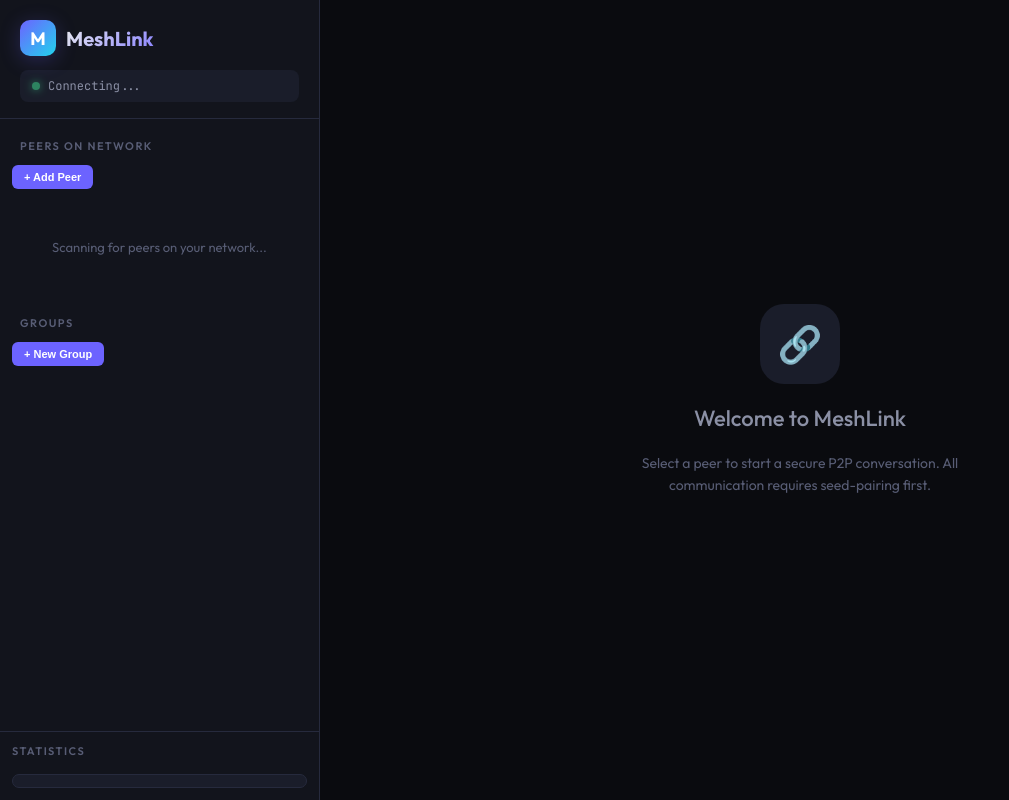
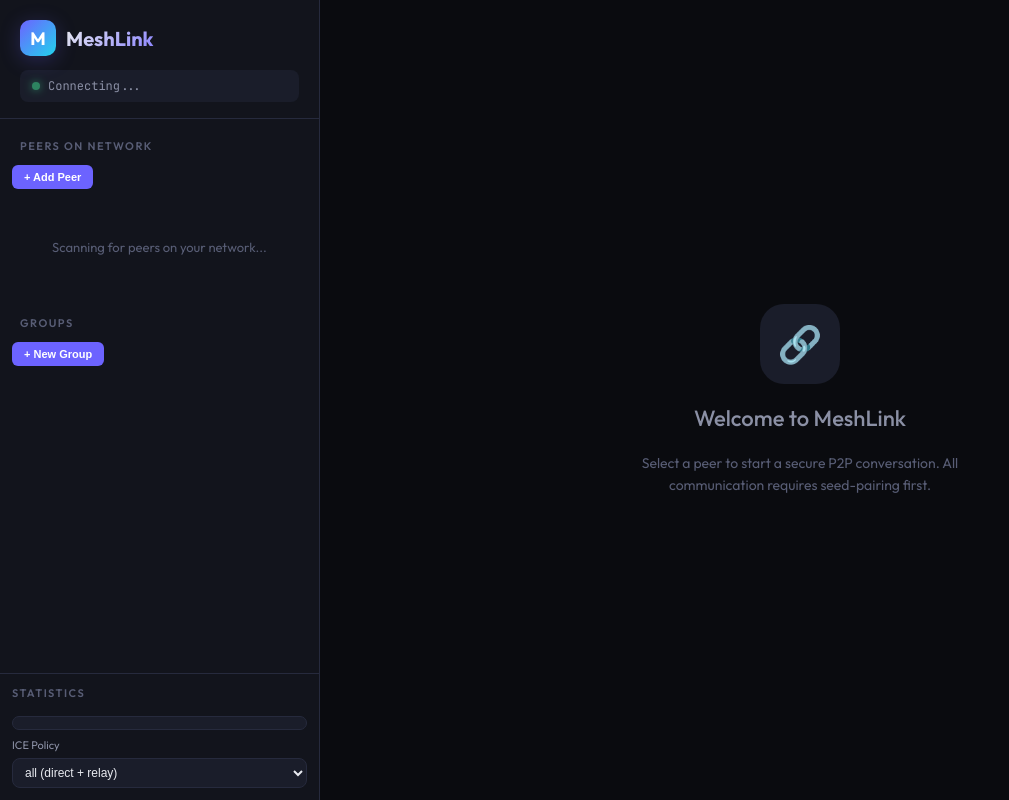
Before and after one commit to pmixay/MeshLink, a Flask app: page / in a window 1280 px wide. Shown: the whole page, without its empty margins (0-1009 px from the left). Run offline with Flask 3, Linux system fonts and the light colour scheme; data that the repository does not hold is empty; some libraries are stand-ins or nearby versions.

Commit message:
feat: implement runtime TURN fallback and add benchmark/filled QoS report

```diff
--- a/templates/index.html
+++ b/templates/index.html
@@ -393,10 +393,37 @@ const S = {
     _restoredOnLoad: false,
     // WebRTC: ICE candidates can arrive before pc exists or before remoteDescription.
     _pendingIce: [],
+    rtcConfig: null,
+    rtcPolicy: 'all',
+    rtcFallbackUsed: false,
 };
 let pc = null;
 let localStream = null;
 let _rtcStatsInterval = null;
+
+async function loadRtcConfig(){
+    try{
+        const r = await fetch('/api/webrtc/config');
+        if(!r.ok) throw new Error('webrtc config unavailable');
+        const cfg = await r.json();
+        if(cfg && Array.isArray(cfg.iceServers) && cfg.iceServers.length){
+            S.rtcConfig = { iceServers: cfg.iceServers, iceTransportPolicy: (cfg.iceTransportPolicy || 'all') };
+            S.rtcPolicy = S.rtcConfig.iceTransportPolicy || 'all';
+        }
+    }catch(_){
+        S.rtcConfig = { iceServers: [{ urls: 'stun:stun.l.google.com:19302' }], iceTransportPolicy: 'all' };
+        S.rtcPolicy = 'all';
+    }
+}
+
+function applyRtcPolicy(policy){
+    const p = (policy === 'relay') ? 'relay' : 'all';
+    S.rtcPolicy = p;
+    if(!S.rtcConfig) S.rtcConfig = { iceServers: [{ urls: 'stun:stun.l.google.com:19302' }] };
+    S.rtcConfig.iceTransportPolicy = p;
+    const sel = document.getElementById('ice-policy');
+    if(sel) sel.value = p;
+}
 
 function isGroupKey(pid){ return typeof pid === 'string' && pid.startsWith('group:'); }
 function groupIdFromKey(pid){ return isGroupKey(pid) ? pid.slice(6) : ''; }
@@ -1014,8 +1041,6 @@ function completeXfer(d){
 // ═══════════════════════════════════════════════
 //  WEBRTC CALLS WITH LIVE METRICS
 // ═══════════════════════════════════════════════
-const rtcConfig = { iceServers: [{ urls: 'stun:stun.l.google.com:19302' }] };
-
 function initiateCall(type){
     if(!S.activePeer)return;
     S.callPeer=S.activePeer; S.callType=type; S.callDir='outgoing';
@@ -1051,7 +1076,8 @@ async function startWebRTC(isCaller){
         lv.play?.().catch(()=>{});
     }
 
-    pc = new RTCPeerConnection(rtcConfig);
+    const runtimeCfg = S.rtcConfig || { iceServers: [{ urls: 'stun:stun.l.google.com:19302' }], iceTransportPolicy: S.rtcPolicy || 'all' };
+    pc = new RTCPeerConnection(runtimeCfg);
     localStream.getTracks().forEach(t => pc.addTrack(t, localStream));
 
     // In case ICE candidates arrived before pc was created.
@@ -1081,7 +1107,21 @@ async function startWebRTC(isCaller){
 
     pc.onconnectionstatechange = () => {
         if(pc.connectionState === 'connected'){ S.callActive = true; startTimer(); startRTCStats(); }
-        if(pc.connectionState === 'disconnected' || pc.connectionState === 'failed') hangUp();
+        if(pc.connectionState === 'disconnected' || pc.connectionState === 'failed'){
+            if(!S.rtcFallbackUsed && S.rtcPolicy !== 'relay'){
+                S.rtcFallbackUsed = true;
+                applyRtcPolicy('relay');
+                toast('Network degradation detected: switching ICE to relay and retrying call');
+                const peer = S.callPeer;
+                const ctype = S.callType || 'audio';
+                cleanupCall(false);
+                if(peer){
+                    socket.emit('start_call',{peer_id:peer,call_type:ctype});
+                }
+                return;
+            }
+            hangUp();
+        }
     };
 
     if(isCaller){
@@ -1322,6 +1362,29 @@ function addPeer(){
         }
     }).catch(() => toast('Failed to add peer'));
 }
+
+// Runtime ICE policy switch
+document.addEventListener('DOMContentLoaded', async ()=>{
+    await loadRtcConfig();
+    const controlsHost = document.querySelector('.stats-panel');
+    if(controlsHost && !document.getElementById('ice-policy')){
+        const wrap = document.createElement('div');
+        wrap.className = 'form-group';
+        wrap.style.marginTop = '8px';
+        wrap.innerHTML = `<label class="form-label" style="font-size:11px">ICE Policy</label>
+            <select id="ice-policy" class="form-input" style="font-size:12px;padding:6px 8px">
+                <option value="all">all (direct + relay)</option>
+                <option value="relay">relay only (TURN)</option>
+            </select>`;
+        controlsHost.appendChild(wrap);
+        const sel = document.getElementById('ice-policy');
+        sel.value = S.rtcPolicy || 'all';
+        sel.addEventListener('change', ()=>{
+            applyRtcPolicy(sel.value);
+            toast(`ICE policy switched to ${S.rtcPolicy}`);
+        });
+    }
+});
 </script>
 </body>
 </html>
--- a/web/server.py
+++ b/web/server.py
@@ -15,10 +15,16 @@ from werkzeug.utils import secure_filename
 
 try:
     from ..core.node import MeshNode
-    from ..core.config import WEB_PORT, NODE_ID, NODE_NAME, LOCAL_IP, DOWNLOADS_DIR
+    from ..core.config import (
+        WEB_PORT, NODE_ID, NODE_NAME, LOCAL_IP, DOWNLOADS_DIR,
+        WEBRTC_STUN, WEBRTC_TURN_URL, WEBRTC_TURN_USER, WEBRTC_TURN_PASS, WEBRTC_ICE_POLICY,
+    )
 except ImportError:
     from core.node import MeshNode
-    from core.config import WEB_PORT, NODE_ID, NODE_NAME, LOCAL_IP, DOWNLOADS_DIR
+    from core.config import (
+        WEB_PORT, NODE_ID, NODE_NAME, LOCAL_IP, DOWNLOADS_DIR,
+        WEBRTC_STUN, WEBRTC_TURN_URL, WEBRTC_TURN_USER, WEBRTC_TURN_PASS, WEBRTC_ICE_POLICY,
+    )
 
 logger = logging.getLogger("meshlink.web")
 
@@ -96,6 +102,28 @@ def api_groups():
 @app.route("/api/statistics")
 def api_statistics():
     return jsonify(node.get_statistics())
+
+@app.route("/api/webrtc/config")
+def api_webrtc_config():
+    ice_servers = []
+    for stun in WEBRTC_STUN:
+        ice_servers.append({"urls": stun})
+    if WEBRTC_TURN_URL:
+        turn = {"urls": WEBRTC_TURN_URL}
+        if WEBRTC_TURN_USER:
+            turn["username"] = WEBRTC_TURN_USER
+        if WEBRTC_TURN_PASS:
+            turn["credential"] = WEBRTC_TURN_PASS
+        ice_servers.append(turn)
+    return jsonify({
+        "iceServers": ice_servers,
+        "iceTransportPolicy": WEBRTC_ICE_POLICY,
+        "fallbackPolicy": {
+            "enabled": bool(WEBRTC_TURN_URL),
+            "retryRelayOnFailure": True,
+            "maxFallbackAttempts": 1,
+        },
+    })
 
 @app.route("/api/upload", methods=["POST"])
 def api_upload():
```
Also changed, not shown: core/config.py (+14 -0 lines), docs/BENCHMARK_REPORT.md (added, +44 -0 lines), docs/REALTIME_MEASUREMENTS.md (+11 -5 lines), tests/test_web_server.py (+20 -0 lines), README.md.
